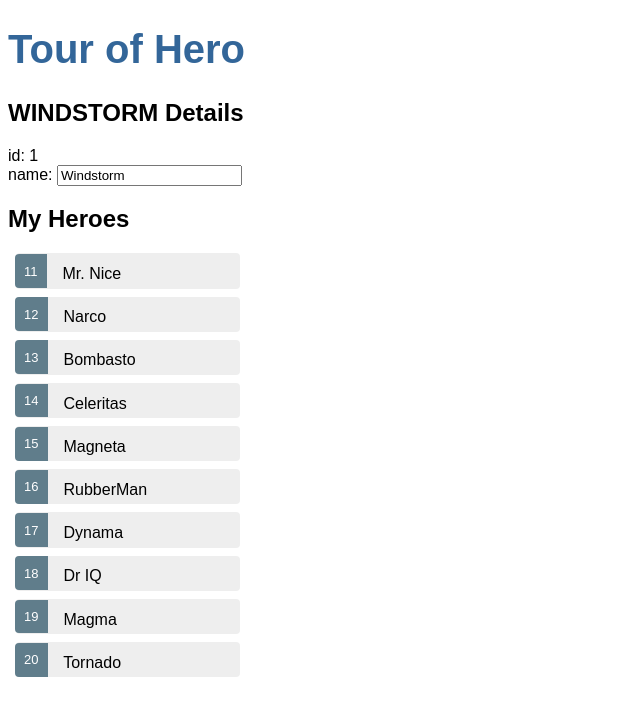
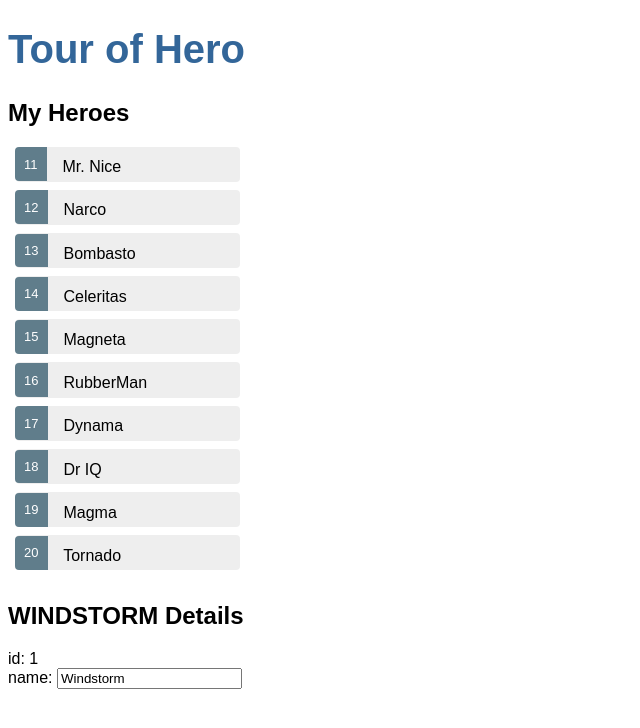
Before and after one commit to Draiking/AngularHero, an Angular app: page / in a window 1280 px wide. Shown: the top 728 px of the page, without its empty margins (0-640 px from the left). Built offline with nearby package versions, Linux system fonts and the light colour scheme.

Commit message:
service ts

```diff
--- a/src/app/app.module.ts
+++ b/src/app/app.module.ts
@@ -5,11 +5,13 @@ import {AppRoutingModule} from './app-routing.module';
 import {AppComponent} from './app.component';
 import {HeroesComponent} from './heroes/heroes.component';
 import {FormsModule} from '@angular/forms';
+import { HeroDetailComponent } from './hero-detail/hero-detail.component';
 
 @NgModule({
     declarations: [
         AppComponent,
-        HeroesComponent
+        HeroesComponent,
+        HeroDetailComponent
     ],
     imports: [
         BrowserModule,
--- /dev/null
+++ b/src/app/hero-detail/hero-detail.component.html
@@ -0,0 +1,11 @@
+<div *ngIf="hero">
+
+  <h2>{{hero.name | uppercase}} Details</h2>
+  <div><span>id: </span>{{hero.id}}</div>
+  <div>
+    <label>name:
+      <input (ngModelChange)="heroNameChange($event)" [(ngModel)]="hero.name" placeholder="name"/>
+    </label>
+  </div>
+
+</div>
--- /dev/null
+++ b/src/app/hero-detail/hero-detail.component.ts
@@ -0,0 +1,25 @@
+import {Component, EventEmitter, Input, OnInit, Output} from '@angular/core';
+import {Hero} from '../models/hero';
+
+@Component({
+    selector: 'app-hero-detail',
+    templateUrl: './hero-detail.component.html',
+    styleUrls: ['./hero-detail.component.scss']
+})
+export class HeroDetailComponent implements OnInit {
+
+    @Input() hero: Hero;
+    @Output() changeName = new EventEmitter();
+
+    constructor() {
+    }
+
+    ngOnInit() {
+        console.log(this.hero);
+    }
+
+    heroNameChange(heroName: string): void {
+        this.changeName.next(heroName);
+    }
+
+}
--- a/src/app/heroes/heroes.component.html
+++ b/src/app/heroes/heroes.component.html
@@ -1,19 +1,10 @@
-<div *ngIf="selectedHero">
-  <h2>{{selectedHero.name | uppercase}} Details</h2>
-  <div><span>id: </span>{{selectedHero.id}}</div>
-  <div>
-    <label>name:
-      <input [(ngModel)]="selectedHero.name" placeholder="name"/>
-    </label>
-  </div>
-</div>
-
-
 <h2>My Heroes</h2>
 <ul class="heroes">
-  <li *ngFor="let hero of heroes"
-      [class.selected]="hero === selectedHero"
-      (click)="onSelect(hero)">
-    <span class="badge">{{hero.id}}</span> {{hero.name}}
-  </li>
+    <li *ngFor="let hero of heroes"
+        [class.selected]="hero === selectedHero"
+        (click)="onSelect(hero)">
+        <span class="badge">{{hero.id}}</span> {{hero.name}}
+    </li>
 </ul>
+
+<app-hero-detail (changeName)="changeName($event)"  [hero]="selectedHero"></app-hero-detail>
--- a/src/app/heroes/heroes.component.ts
+++ b/src/app/heroes/heroes.component.ts
@@ -32,4 +32,8 @@ export class HeroesComponent implements OnInit {
         console.log(myString);
     }
 
+    changeName(heroName) {
+        console.log(heroName);
+    }
+
 }
```
Also changed, not shown: src/app/hero.service.ts (added, +9 -0 lines), src/app/hero-detail/hero-detail.component.scss (added).
